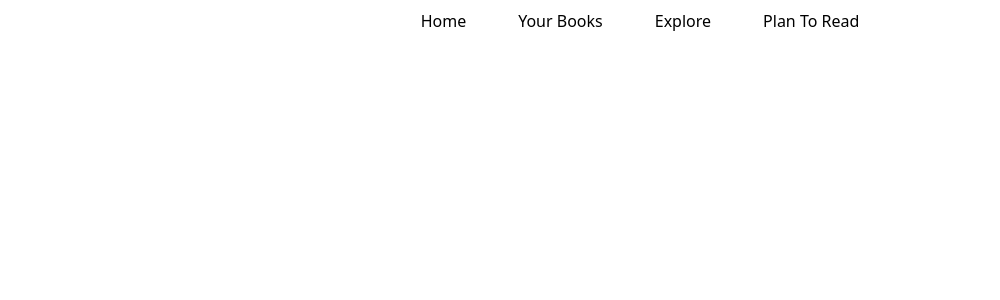
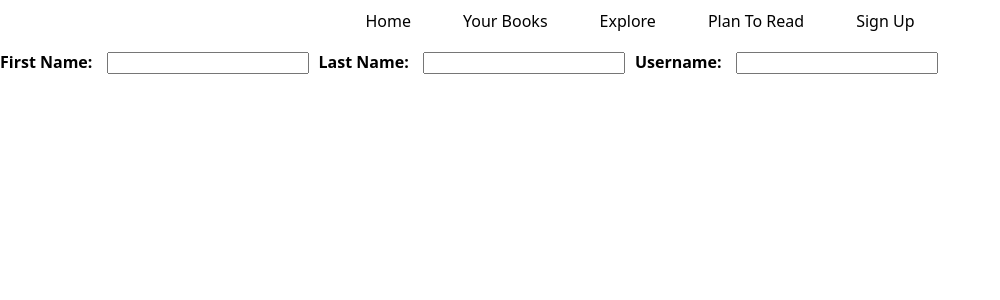
Before and after one commit to rto24/book-hiker, a React app: page /signup in a window 1280 px wide. Shown: the top 300 px of the page, without its empty margins (0-1000 px from the left). Built offline with nearby package versions, Linux system fonts and the light colour scheme.

Commit message:
added signup page

```diff
--- a/src/App.jsx
+++ b/src/App.jsx
@@ -6,6 +6,7 @@ import Explore from './components/ExploreContainer';
 import SearchBooks from './components/exploreroutes/SearchBooks';
 import PlanToReadList from './components/PlanToRead';
 import ExploreUsers from './ExploreUsers';
+import UserCreator from './components/SignUp';
 import { BrowserRouter as Router, Route, Switch, Routes } from "react-router-dom"
 import './App.css';
 
@@ -20,6 +21,7 @@ const App = () => {
           <Route path="/" element={<MainContainer />} />
           <Route path="/homepage" element={<Home />} />
           <Route path="/explore" element={<Explore />} />
+          <Route path="/signup" element={<UserCreator />} />
           <Route path="/plan-to-read" element={<PlanToReadList />} />
           <Route path="/explore/all-books" element={<SearchBooks />} />
           <Route path="/explore/all-users" element={<ExploreUsers />}/>
--- a/src/components/NavBar.jsx
+++ b/src/components/NavBar.jsx
@@ -17,6 +17,9 @@ const NavBar = () => {
         <li>
           <Link to="/plan-to-read">Plan To Read</Link>
         </li>
+        <li>
+          <Link to="/signup">Sign Up</Link>
+        </li>
       </ul>
     </nav>
   )
--- /dev/null
+++ b/src/components/SignUp.jsx
@@ -0,0 +1,37 @@
+import React, {useState} from "react";
+
+const UserCreator = () => {
+  const [firstNameInput, setFirstName] = useState('');
+  const [lastNameInput, setLastName] = useState('');
+  const [userNameInput, setUserName] = useState('');
+
+  const firstNameUpdate = (event) => {
+    setFirstName(event.target.value);
+  }
+
+  const lastNameUpdate = (event) => {
+    setLastName(event.target.value);
+  }
+
+  const userNameUpdate = (event) => {
+    setUserName(event.target.value);
+  }
+
+
+
+  return (
+    <form className="signup-form">
+      <label><strong>First Name: </strong>
+        <input required type="text" value={firstNameInput} onChange={firstNameUpdate} className="first-name-input"/>
+      </label>
+      <label><strong>Last Name: </strong>
+        <input required type="text" value={lastNameInput} onChange={lastNameUpdate} className="last-name-input"/>
+      </label>
+      <label><strong>Username: </strong>
+        <input required type="text" value={userNameInput} onChange={userNameUpdate} className="user-name-input"/>
+      </label>
+    </form>
+  )
+}
+
+export default UserCreator;
```
